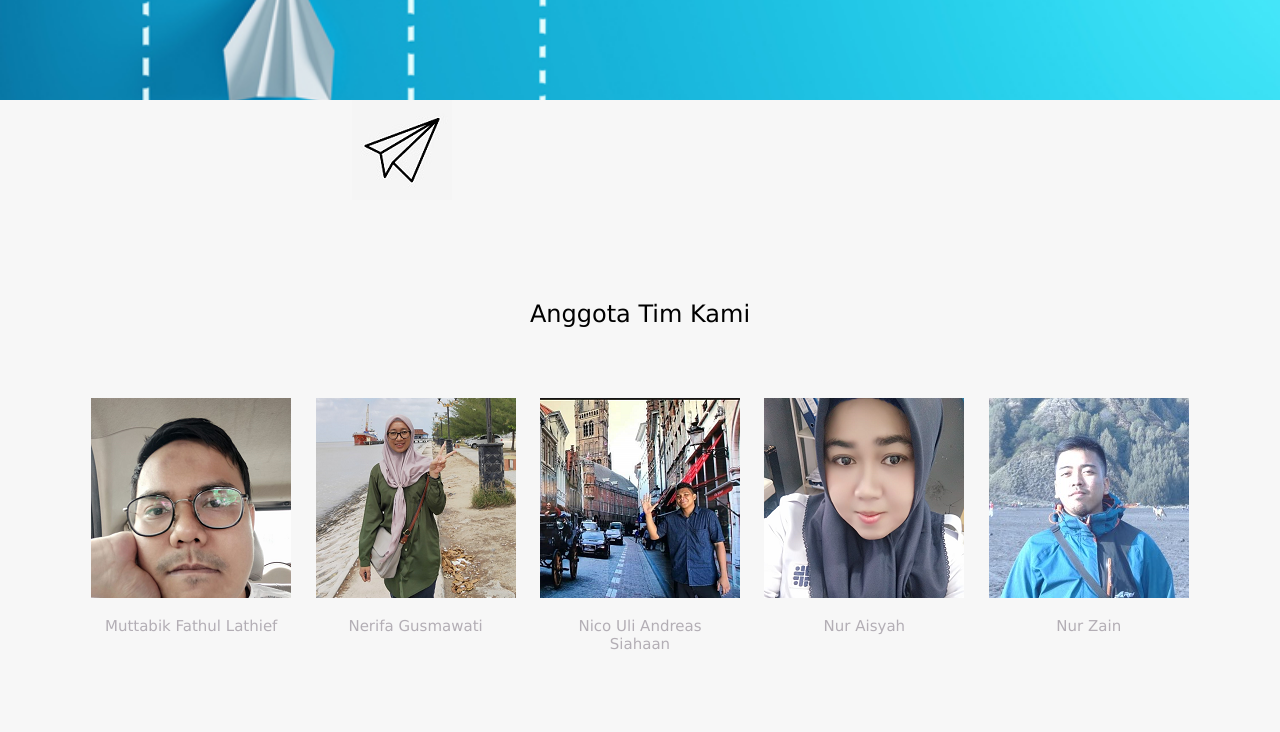
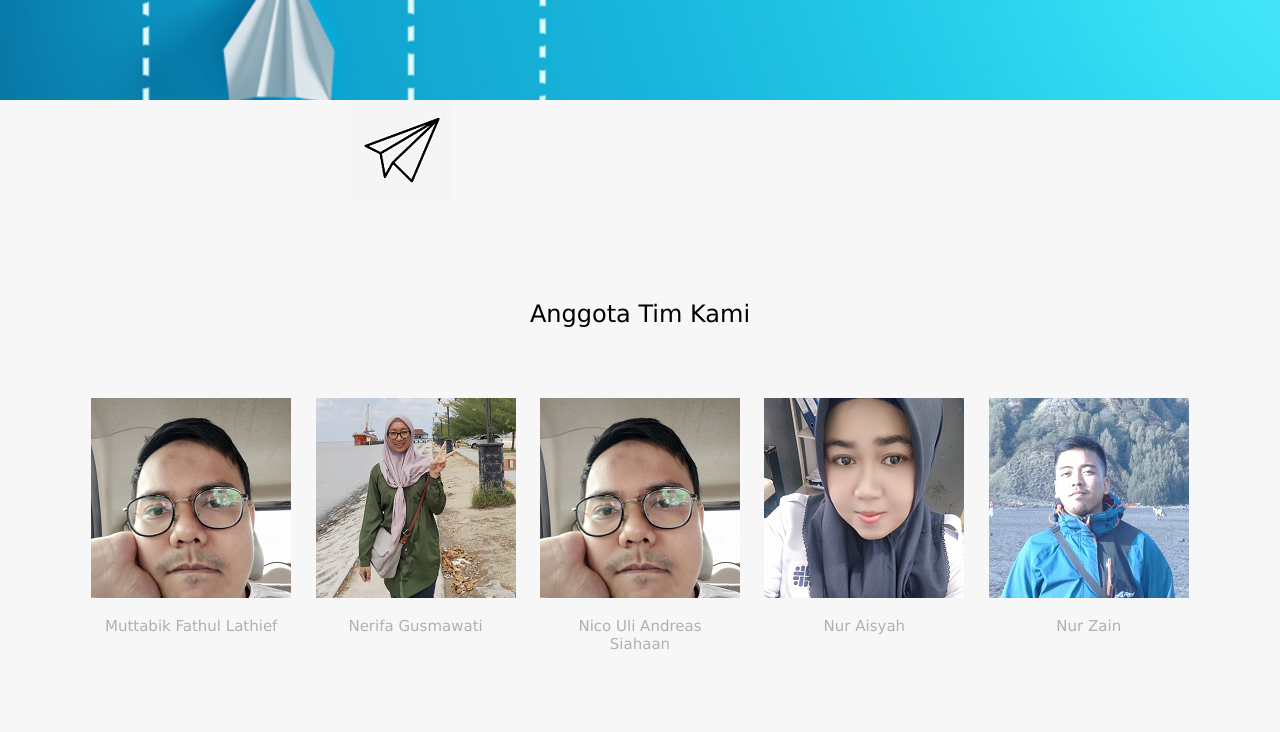
Before and after one commit to muttabikfl/tugasdts, a plain HTML site: page index.html in a window 1280 px wide. Shown: the part 403-1135 px from the top of the page. Drawn offline with Linux system fonts and the light colour scheme.

Commit message:
Update index.html

```diff
--- a/index.html
+++ b/index.html
@@ -73,7 +73,7 @@
         </div>
         <div class="lesson">
           <div class="lesson-icon">
-            <img src="nico.png">
+            <img src="abik.png">
 
           </div>
           <a class="text-contents" href="kelompok.html#nico">Nico Uli Andreas Siahaan</a>
```
